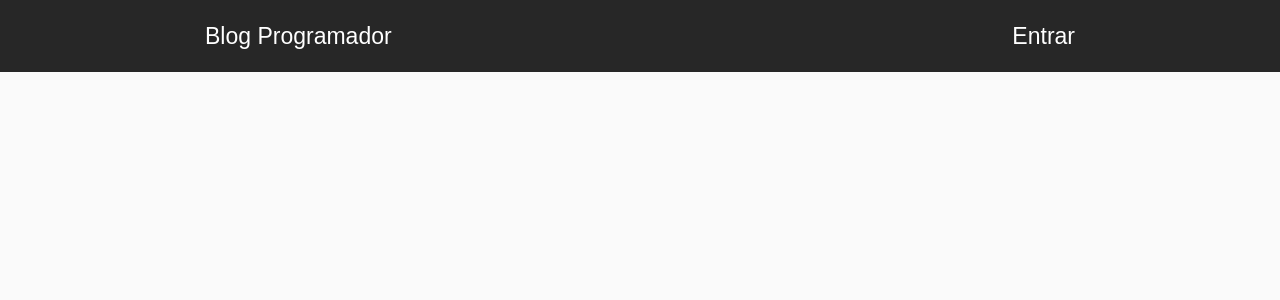
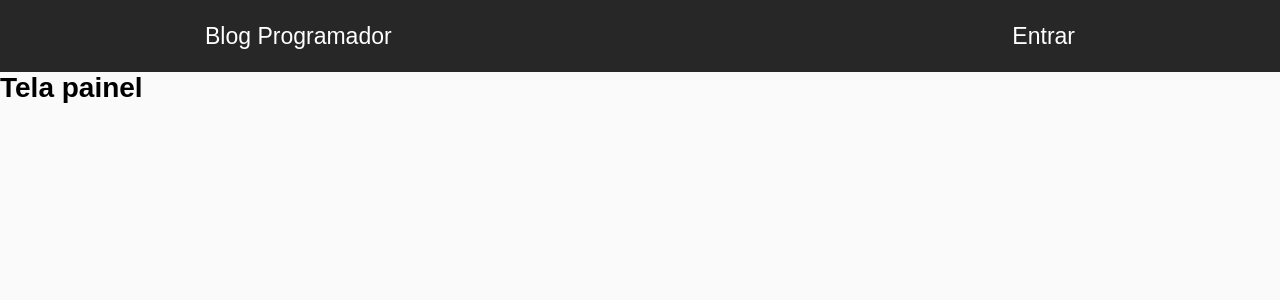
Before and after one commit to matheusned15/Blog-ReactJs, a React (Create React App) app: page /dashboard in a window 1280 px wide. Shown: the top 300 px of the page. Built offline with nearby package versions, Linux system fonts and the light colour scheme; no server answers.

Commit message:
Construindo sistema de login pt2

```diff
--- a/src/App.js
+++ b/src/App.js
@@ -8,6 +8,7 @@ import Login from './components/Login'
 
 
 import firebase from './firebase';
+import Dashboard from './components/Dashboard';
 
 class App extends Component{
 
@@ -29,6 +30,7 @@ class App extends Component{
       <Switch>
         <Route exact path="/" component={Home} />
         <Route exact path="/login" component={Login} />
+        <Route exact path="/dashboard" component={Dashboard} />
       </Switch>
       </BrowserRouter>
 
--- a/src/components/Dashboard/index.js
+++ b/src/components/Dashboard/index.js
@@ -0,0 +1,11 @@
+import React, {Component} from 'react';
+
+export default class Dashboard extends Component{
+    render(){
+        return(
+            <div>
+                <h1>Tela painel</h1>
+            </div>
+        )
+    }
+}
--- a/src/components/Login/index.js
+++ b/src/components/Login/index.js
@@ -15,8 +15,17 @@ class Login extends Component {
         this.login = this.login.bind(this);
     }
 
+    componentDidMount(){
+        //verificar se tem algum usuario logado
+        if(firebase.getCurrent){
+            return this.props.history.replace('dashboard');
+        }
+    }
+
     entrar(e) {
         e.preventDefault();
+
+        this.login();
 
     }
 
@@ -33,7 +42,8 @@ login = async () => {
                 alert('Codigo de erro:' + error.code);
                 return null;
             }
-        })
+        });
+        this.props.history.replace('/dashboard');
     }catch(error){
         alert(error.message);
     }
--- a/src/firebase.js
+++ b/src/firebase.js
@@ -40,6 +40,10 @@ class Firebase{
         } )
     }
 
+    getCurrent(){
+        return app.auth().currentUser && app.auth().currentUser.email
+    }
+
 }
 
 export default new Firebase();
```
